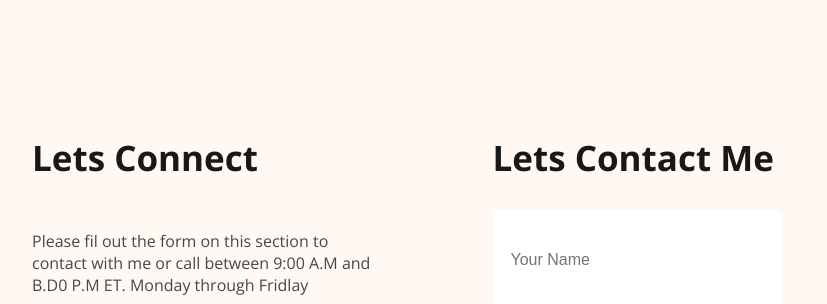
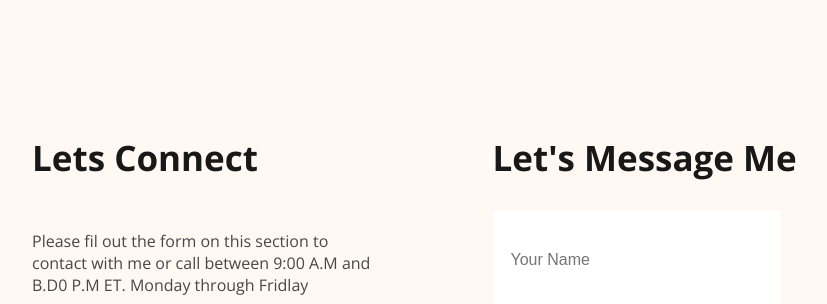
Before and after one commit to Nure-Anha/Web_Dev_Portfolio, a plain HTML site: page index.html in a window 1280 px wide. Shown: the part 3412-3716 px from the top of the page, without its empty margins (206-1033 px from the left). Drawn offline with nearby package versions, Linux system fonts and the light colour scheme.

Commit message:
added typing modification

```diff
--- a/index.html
+++ b/index.html
@@ -263,7 +263,7 @@ clients requirements in our mata.</p>
            </div>
 
                 <div class="footer_colm">
-                    <h2 class="connect">Lets Contact Me</h2>
+                    <h2 class="connect">Let's Message Me</h2>
 
                     <form action="">
                         <input type="text" name="" id="" placeholder="Your Name">
```
